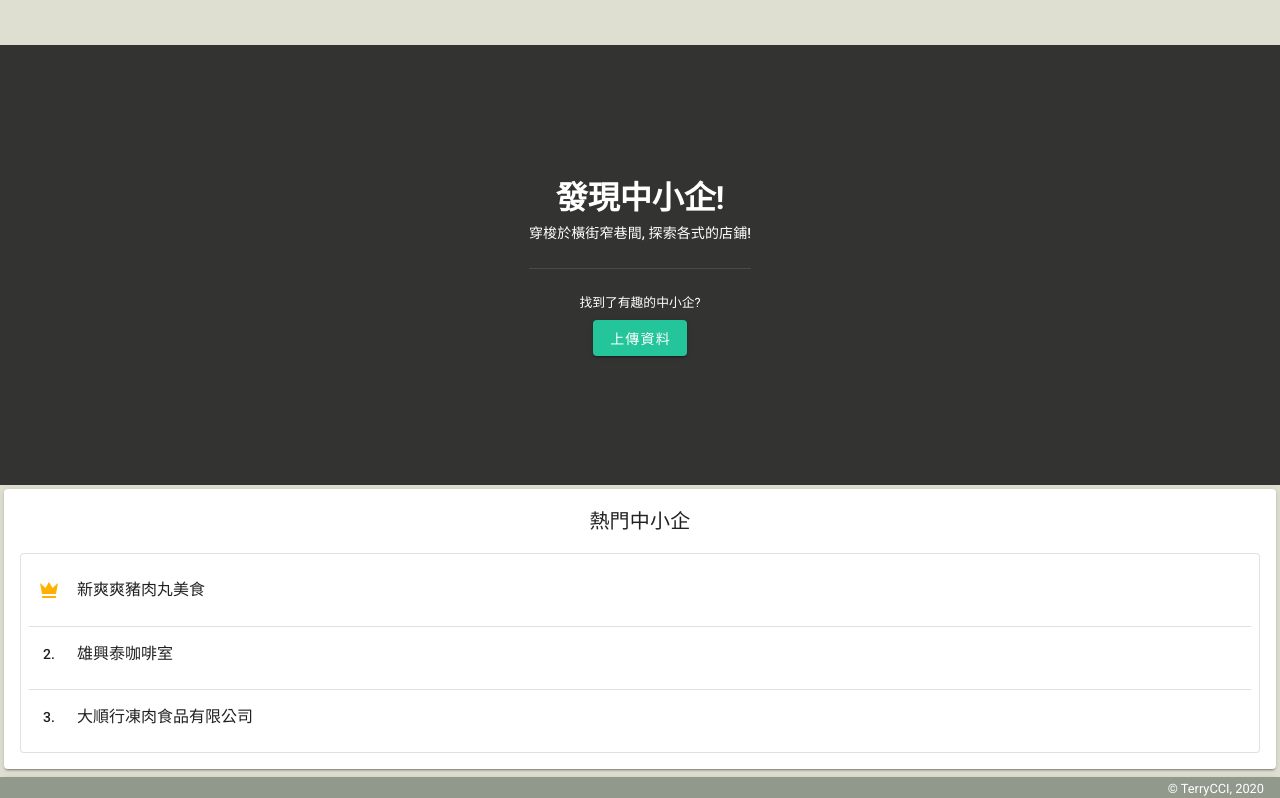
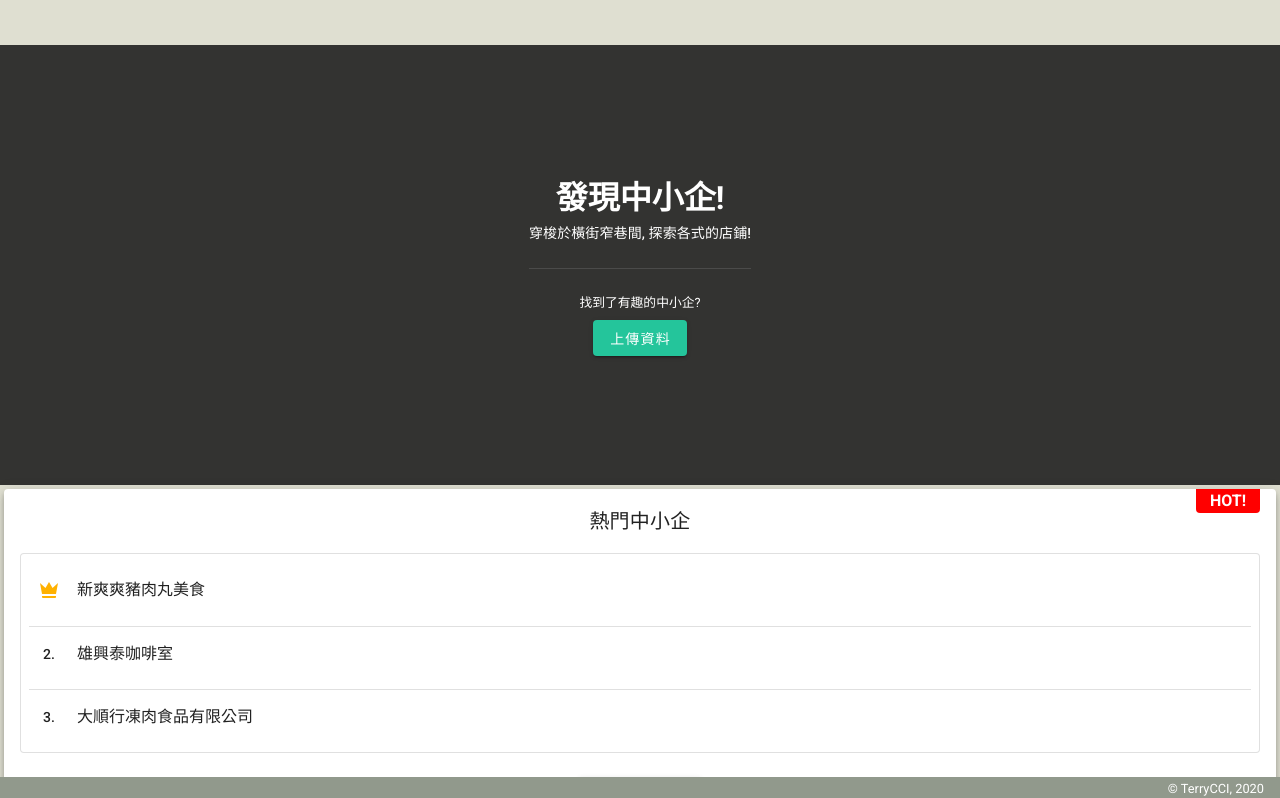
Before and after one commit to terry-cci/discover-sme-old, a Vue app: page /#/ in a window 1280 px wide. Shown: the top 798 px of the page. Built offline with nearby package versions, Linux system fonts and the light colour scheme; a small style sheet from the web is missing.

Commit message:
add a "hot" label

```diff
--- a/src/components/home/TopSmeList.vue
+++ b/src/components/home/TopSmeList.vue
@@ -1,5 +1,7 @@
 <template>
-  <v-card class="ma-1">
+  <v-card class="ma-1" elevation="5">
+    <div class="hot-tag">HOT!</div>
+
     <v-card-title class="justify-center">熱門中小企</v-card-title>
 
     <v-card-text>
@@ -18,6 +20,10 @@
         </template>
       </v-list>
     </v-card-text>
+
+    <v-card-actions>
+      <v-btn class="mx-auto accent">查看中小企目錄</v-btn>
+    </v-card-actions>
   </v-card>
 </template>
 
@@ -39,3 +45,22 @@ export default {
   })
 };
 </script>
+
+<style lang="scss" scoped>
+.hot-tag {
+  position: absolute;
+  top: 0;
+  right: 1em;
+
+  background-color: red;
+  color: white;
+
+  min-width: 4em;
+  text-align: center;
+  font-weight: bold;
+
+  border-radius: inherit;
+  border-top-left-radius: 0 !important;
+  border-top-right-radius: 0 !important;
+}
+</style>
```
